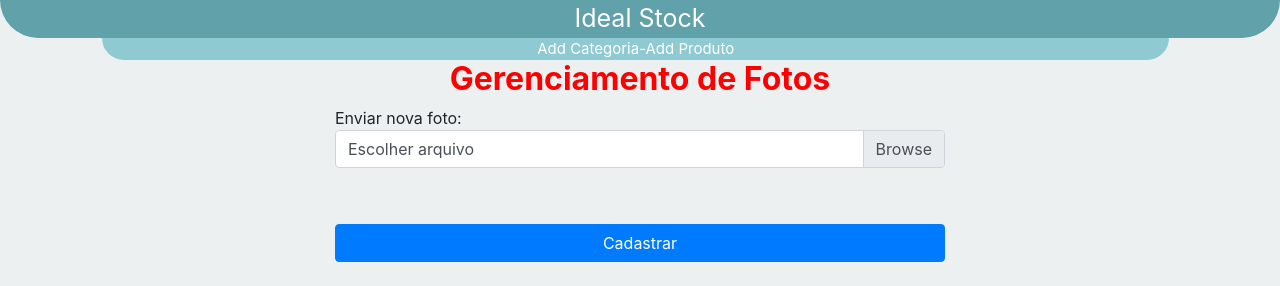
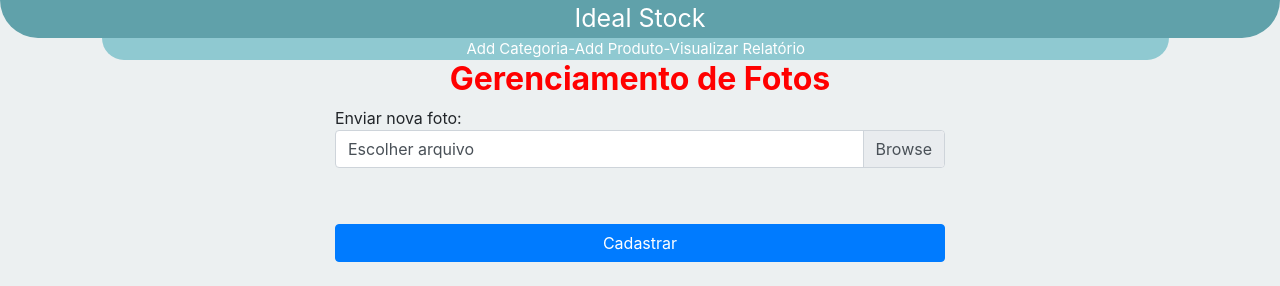
Before and after one commit to GuztaJF-DS/Ideal-Stock, a PHP site: page /Admin/foto.php?foto=1 in a window 1280 px wide. Shown: the top 286 px of the page. Run offline with PHP 8.4, Linux system fonts and the light colour scheme; data that the repository does not hold is empty.

Commit message:
added numbers

```diff
--- a/Admin/foto.php
+++ b/Admin/foto.php
@@ -25,7 +25,7 @@ h2{
 <div class="container-fluid">
     <div class="row">
       <div class="col-12 title_Bar"><a href="../stock.php"><font color=white>Ideal Stock</font></a></div>
-          <div class="col-10 Tool_Bar"><a href="categoria.php"><font color=white>Add Categoria</font></a>-<a href="produto.php"><font color=white>Add Produto</font></a></div>
+      <div class="col-10 Tool_Bar"><a href="Admin/categoria.php"><font color=white>Add Categoria</font></a>-<a href="Admin/produto.php"><font color=white>Add Produto</font></a>-<a href="./relatorio.php"><font color=white>Visualizar Relatório</font></a></div>
         <div class="col-md-6 col-sm-12 offset-md-3 offset-sm-0">
         <h2>Gerenciamento de Fotos</h2>
             <form action="foto.php?foto=<?php echo $_GET['foto'];?>" method="post" enctype="multipart/form-data">
--- a/Admin/produto.php
+++ b/Admin/produto.php
@@ -30,7 +30,7 @@ h2{
 <div class="container-fluid">
 <div class="row">
 <div class="col-12 title_Bar"><a href="../stock.php"><font color=white>Ideal Stock</font></a></div>
-<div class="col-10 Tool_Bar"><a href="categoria.php"><font color=white>Add Categoria</font></a>-<a href="produto.php"><font color=white>Add Produto</font></a></div>
+<div class="col-10 Tool_Bar"><a href="Admin/categoria.php"><font color=white>Add Categoria</font></a>-<a href="Admin/produto.php"><font color=white>Add Produto</font></a>-<a href="./relatorio.php"><font color=white>Visualizar Relatório</font></a></div>
 </div>
 	<div class="col-4 offset-4">
 		<h2>Crud de Produtos</h2>
```
